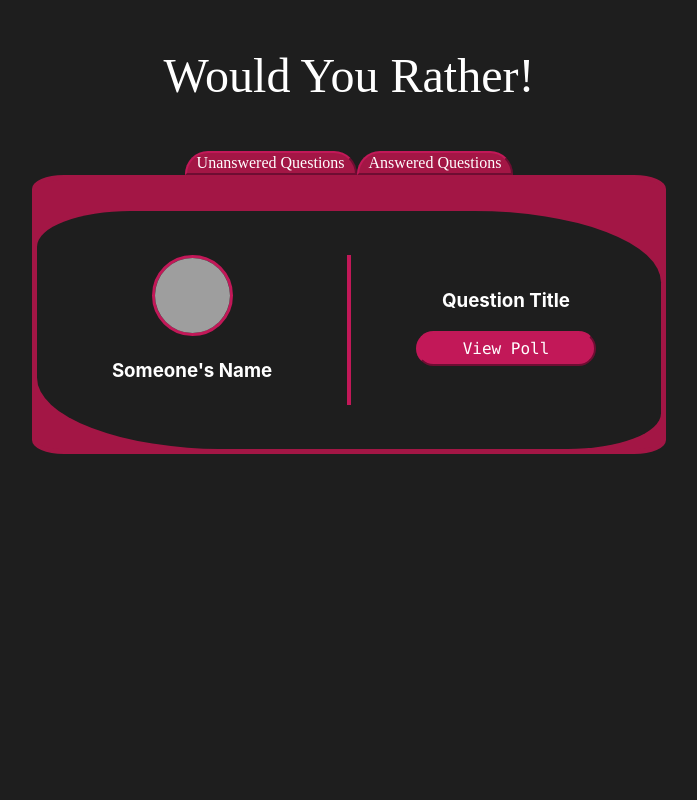
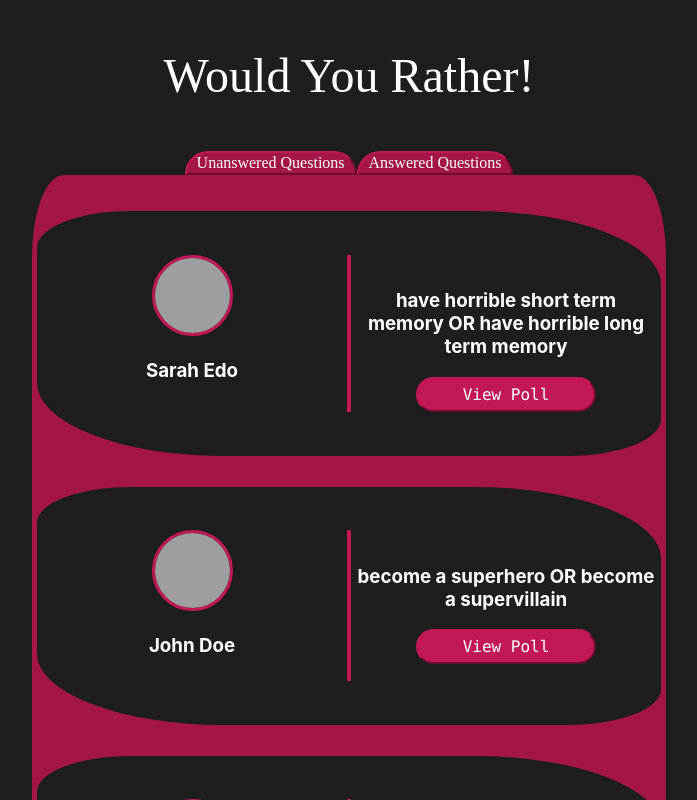
Before and after one commit to Jupi2051/would-you-rather, a React (Create React App) app: page / in a window 1280 px wide. Both pictures are taken after a click on the button "Log In". Shown: the top 800 px of the page, without its empty margins (291-988 px from the left). Built offline with nearby package versions, Linux system fonts and the light colour scheme; grey boxes are pictures that could not be loaded.

Commit message:
Linked The Questions to the API

```diff
--- a/src/Components/QuestionsList.js
+++ b/src/Components/QuestionsList.js
@@ -22,16 +22,18 @@ class QuestionsList extends Component
                 </div>
                 <ul className="QuestionsContainers">
                     {
-
+                        this.props.questions.map((ObjQuestion) =>
+                        {
+                            return <SelectableQuestionItem key={ObjQuestion.id} questionAuthor={this.props.users[ObjQuestion.author]} question={ObjQuestion}/>
+                        })
                     }
-                    <SelectableQuestionItem />
                 </ul>
             </div>
         );
     }
 }
 
-function MapStateToProps({Questions, ViewedTab, authenticatedUser})
+function MapStateToProps({Questions, ViewedTab, authenticatedUser, Users})
 {
     let QuestionsList = {};
     switch (ViewedTab)
@@ -41,7 +43,7 @@ function MapStateToProps({Questions, ViewedTab, authenticatedUser})
                 QuestionsList = Object.keys(Questions).filter((questionId) =>
                 {
                     return Questions[questionId].optionOne.votes.includes(authenticatedUser) || Questions[questionId].optionTwo.votes.includes(authenticatedUser);
-                }).map((questionId) => Questions[questionId]);
+                }).sort((questionId1, questionId2) => Questions[questionId1].timestamp - Questions[questionId2].timestamp).map((questionId) => Questions[questionId]);
                 break;
             }
         case viewingUnanswered:
@@ -49,12 +51,12 @@ function MapStateToProps({Questions, ViewedTab, authenticatedUser})
                 QuestionsList = Object.keys(Questions).filter((questionId) =>
                 {
                     return !Questions[questionId].optionOne.votes.includes(authenticatedUser) && !Questions[questionId].optionTwo.votes.includes(authenticatedUser);
-                }).map((questionId) => Questions[questionId]);
+                }).sort((questionId1, questionId2) => Questions[questionId1].timestamp - Questions[questionId2].timestamp).map((questionId) => Questions[questionId]);
                 break;
             }
         default:
     }
-    return {questions: QuestionsList};
+    return {questions: QuestionsList, users: Users};
 }
 
 export default connect(MapStateToProps)(QuestionsList);
--- a/src/Components/SelectableQuestionItem.js
+++ b/src/Components/SelectableQuestionItem.js
@@ -5,16 +5,19 @@ class SelectableQuestionItem extends Component
 {
     render()
     {
+        let question = this.props.question;
+        let author = this.props.questionAuthor;
+        let QuestionTitle = question.optionOne.text + " OR " + question.optionTwo.text;
+
         return(
             <li>
                 <div className="QuestionCard">
                     <div className="AskerData">
-                        <img src="https://www.oniverse.xyz/imgs/Jupi.jpg" alt="" className="question-asker-pfp"/>
-                        <h3>Someone's Name</h3>
+                        <img src={author.avatarURL} alt="" className="question-asker-pfp"/>
+                        <h3>{author.name}</h3>
                     </div>
-
                     <div className="QuestionData">
-                        <h3>Question Title</h3>
+                        <h3>{QuestionTitle}</h3>
                         <button className="QuestionViewButton">View Poll</button>
                     </div>
                 </div>
--- a/src/actions/Shared.js
+++ b/src/actions/Shared.js
@@ -1,8 +1,6 @@
 import { _getUsers, _getQuestions } from "../API/_DATA.js";
 import { receiveQuestions } from "./Questions";
 import { receiveUsers } from "./Users";
-
-const AUTHORIZE_AS = 'tylermcginnis'
 
 export function InitilizeData()
 {
```
